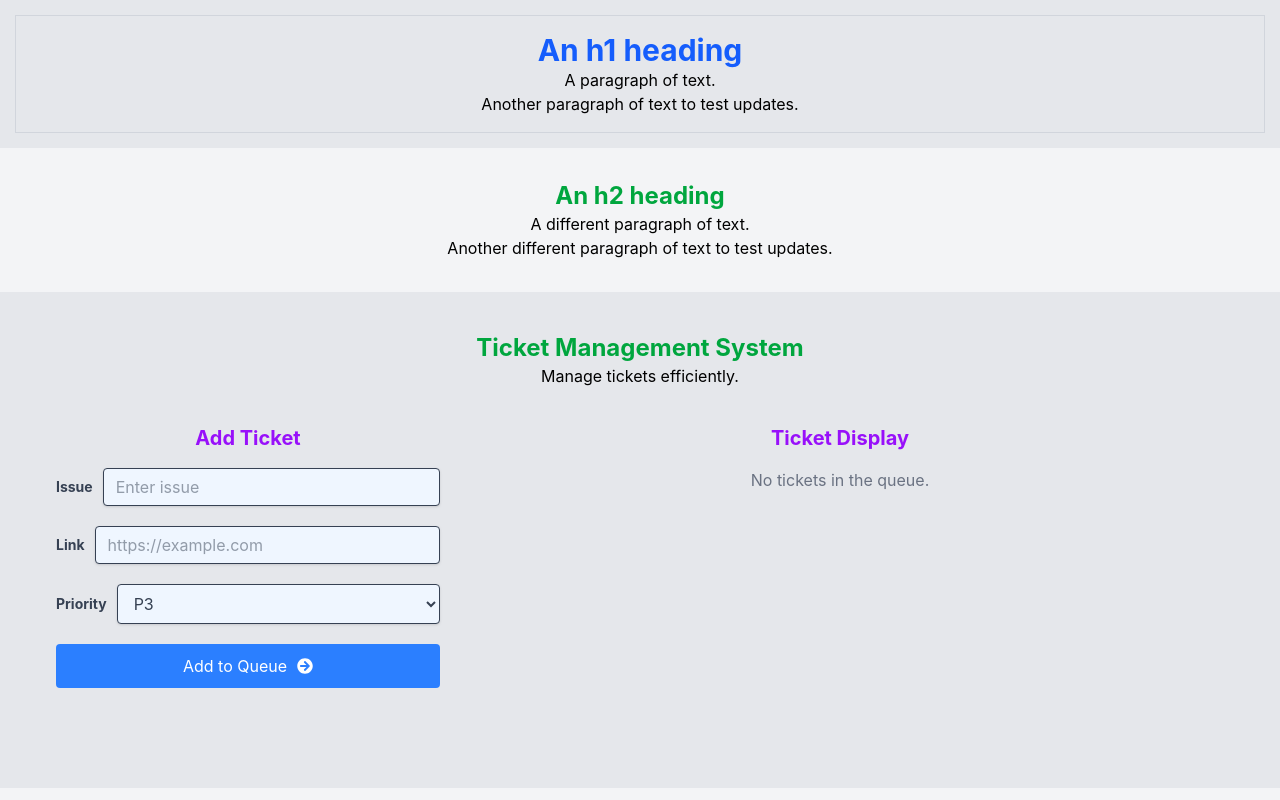
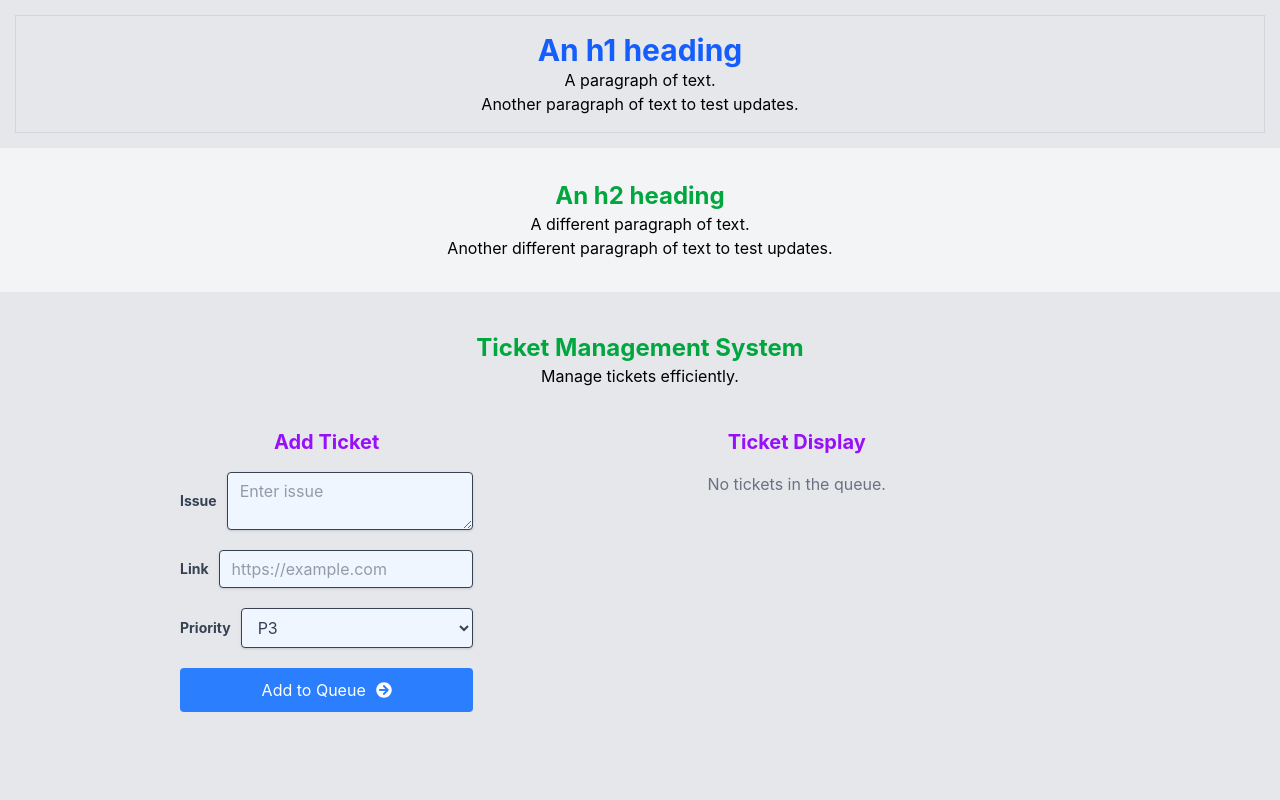
Before and after one commit to tielmess/tm001react, a React (Vite) app: page / in a window 1280 px wide. Shown: the top 800 px of the page. Built offline with nearby package versions, Linux system fonts and the light colour scheme.

Commit message:
Update textarea

```diff
--- a/src/App.jsx
+++ b/src/App.jsx
@@ -45,9 +45,17 @@ function App() {
         <p>Manage tickets efficiently.</p>
       </div>
       <div
-        className="bg-gray-200 p-10 pt-5 text-center grid xs:grid-cols-1 md:grid-cols-3 place-items-center items-start"
+        className="bg-gray-200 p-10 pt-5 text-center"
         style={{
-          minHeight: "400px",
+          minHeight: "500px",
+        }}
+      >
+        <div
+          className="bg-gray-200 p-10 pt-5 text-center grid xs:grid-cols-1 md:grid-cols-3 items-start"
+          style={{
+            maxWidth: "1000px",
+            margin: "0 auto",
+            gap: "20px",
           }}
         >
           <QueueForm onAddToQueue={addToQueue} />
@@ -56,6 +64,7 @@ function App() {
             onUpdateStatus={updateStatus}
             onRemove={removeFromQueue}
           />
+        </div>
       </div>
       <div className="bg-gray-100 p-10 text-center">
         <h3 className="text-2xl font-bold text-green-600">Counter</h3>
--- a/src/components/QueueDisplay.jsx
+++ b/src/components/QueueDisplay.jsx
@@ -14,10 +14,10 @@ function QueueDisplay({ queue, onUpdateStatus, onRemove }) {
 
   return (
     <div
-      className="bg-gray-200 text-center col-span-2 p-4"
+      className="bg-gray-200 text-center md:col-span-2 justify-items-stretch"
       style={{
         minWidth: "300px",
-        maxWidth: "700px",
+        maxWidth: "100%",
       }}
     >
       <h3 className="text-xl font-bold text-purple-600 mb-4">Ticket Display</h3>
--- a/src/components/QueueForm.jsx
+++ b/src/components/QueueForm.jsx
@@ -20,7 +20,7 @@ export default function QueueForm({ onAddToQueue }) {
 
   return (
     <div
-      className="bg-gray-200 p-4 pr-0 text-center"
+      className="bg-gray-200 text-center justify-items-stretch"
       style={{
         minWidth: "100%",
         maxWidth: "600px",
@@ -47,7 +47,7 @@ export default function QueueForm({ onAddToQueue }) {
           >
             Issue{" "}
           </label>
-          <input
+          <textarea
             className="shadow appearance-none border rounded w-full py-2 px-3 bg-blue-50 text-gray-700 leading-tight focus:outline-none focus:shadow-outline"
             id="issue"
             type="text"
```
Lines whose indentation alone changed are shown as unchanged.
